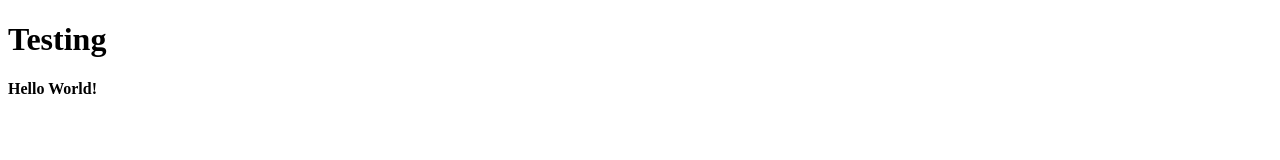
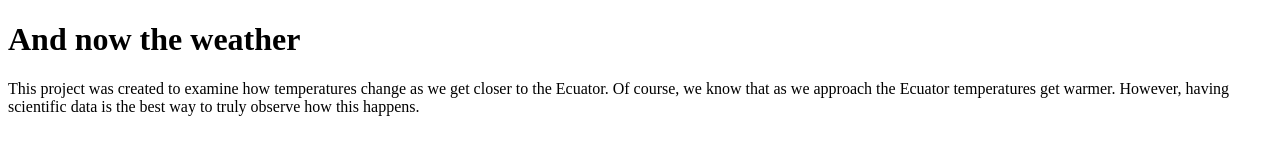
Before and after one commit to lpcwprogramming/test, a plain HTML site: page index.html in a window 1280 px wide. Drawn offline with Linux system fonts and the light colour scheme.

Commit message:
Add files via upload

```diff
--- a/index.html
+++ b/index.html
@@ -2,14 +2,35 @@
 <html lang="en-us">
 <head>
   <meta charset="UTF-8">
-  <title>Does this show up?</title>
+  <title>And now...the weather</title>
 </head>
 
 <body>
-<h1>Testing</h1>
+<h1><strong>And now the weather</strong></h1>
 
-<p><strong>Hello World!</strong></p>
-
+<p>This project was created to examine how temperatures change as we get closer to the Ecuator. Of course, we know that as we approach the Ecuator temperatures
+  get warmer. However, having scientific data is the best way to truly observe how this happens.
+</p>
+<!-- <article>
+  <a target="_blank" href="https://lperezcardona.github.io/max-temperature/">
+    <img src="assets/Fig1.png" alt="City Latitude vs Max Temperature">
+  </a>
+</article>
+<article>
+  <a target="_blank" href="https://lperezcardona.github.io/humidity/">
+    <img src="assets/Fig2.png" alt="City Latitude vs Humidity">
+  </a>
+</article>
+<article>
+  <a target="_blank" href="ahttps://lperezcardona.github.io/cloudiness/">
+    <img src="assets/Fig3.png" alt="City Latitude vs Cloudiness">
+  </a>
+</article>
+<article>
+  <a target="_blank" href="https://lperezcardona.github.io/wind-speed/">
+    <img src="assets/Fig4.png" alt="City Latitude vs Wind Speed">
+  </a>
+</article> -->
 </body>
 
 </html>
```
